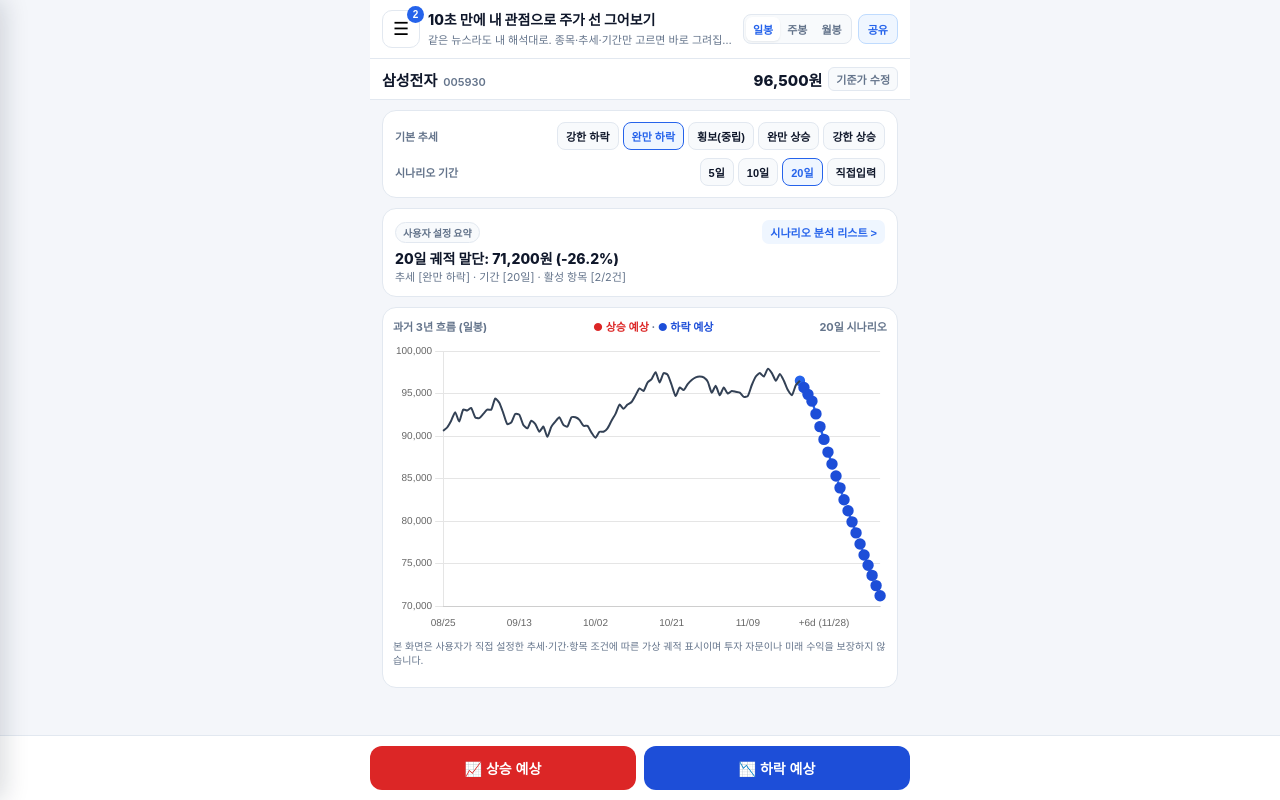
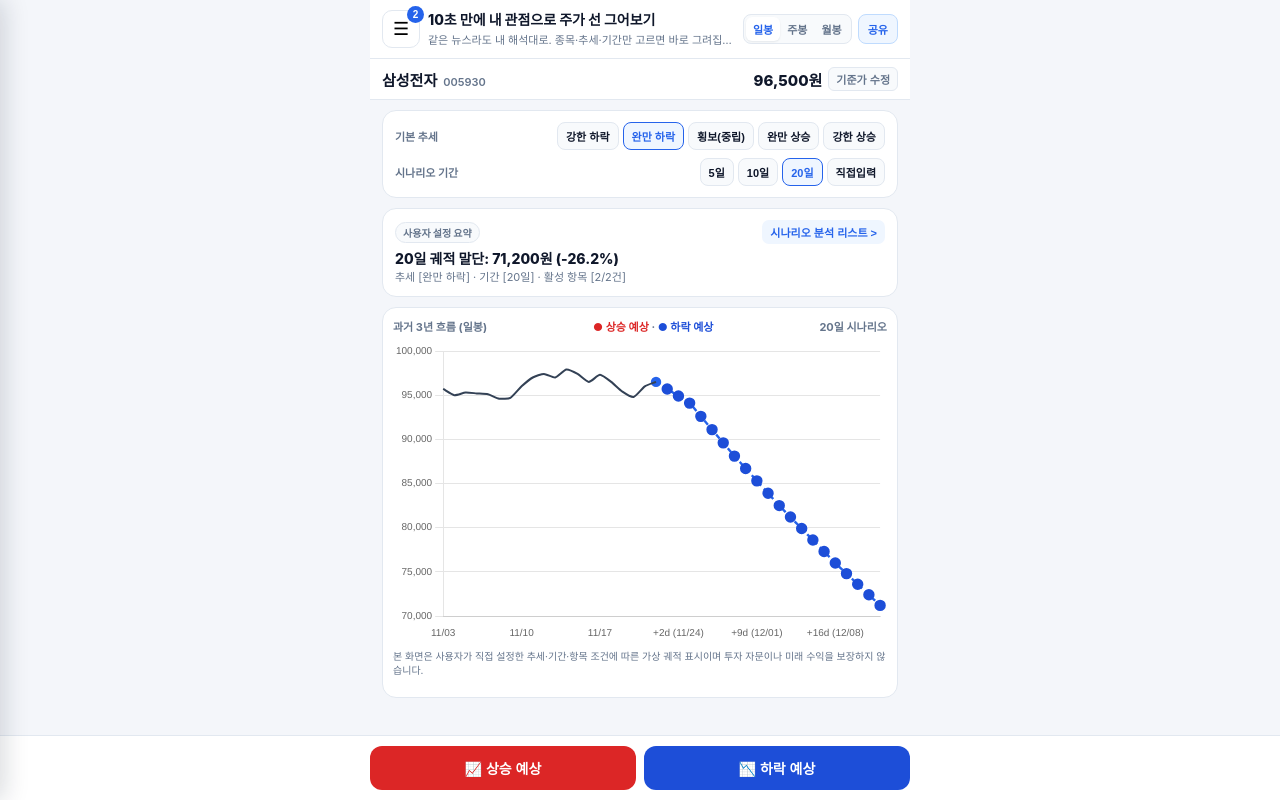
Before and after one commit to happyed6040-star/My-stock1, a plain HTML site: page index.html in a window 1280 px wide. Drawn offline with nearby package versions, Linux system fonts and the light colour scheme.

Commit message:
index.html 업데이트

```diff
--- a/index.html
+++ b/index.html
@@ -3,7 +3,7 @@
 <head>
   <meta charset="UTF-8" />
   <meta name="viewport" content="width=device-width, initial-scale=1.0, viewport-fit=cover" />
-  <title>나만의 주식 시나리오 v5.3</title>
+  <title>나만의 주식 시나리오 v5.3.1</title>
   <meta property="og:type" content="website" />
   <meta property="og:title" content="나만의 주식 시나리오 — 내 기준으로 그리는 주가 궤적" />
   <meta property="og:description" content="추세와 기간, 뉴스 강도를 직접 설정해 나만의 시나리오를 만들고 링크로 공유해 보세요." />
@@ -52,7 +52,6 @@
       padding-bottom: calc(82px + var(--safe-bottom));
     }
 
-    /* Header */
     .topbar {
       position: sticky;
       top: 0;
@@ -173,7 +172,6 @@
       white-space: nowrap;
     }
 
-    /* Stock Strip */
     .stock-strip {
       background: var(--surface);
       border-bottom: 1px solid var(--border);
@@ -225,7 +223,6 @@
       cursor: pointer;
     }
 
-    /* Cards & Controls */
     .main-content {
       padding: 10px 12px;
       display: flex;
@@ -297,7 +294,6 @@
       background: #fff;
     }
 
-    /* Summary Card */
     .summary-top {
       display: flex;
       align-items: center;
@@ -340,7 +336,6 @@
       word-break: break-word;
     }
 
-    /* Chart Card */
     .chart-card {
       padding: 10px;
     }
@@ -367,7 +362,7 @@
 
     .chart-canvas-wrap {
       position: relative;
-      height: 290px;
+      height: 300px;
       width: 100%;
     }
 
@@ -378,7 +373,6 @@
       line-height: 1.35;
     }
 
-    /* Fixed Bottom 2 Buttons */
     .bottom-bar {
       position: fixed;
       left: 0;
@@ -421,7 +415,6 @@
       color: #ffffff;
     }
 
-    /* Left Drawer */
     .backdrop {
       position: fixed;
       inset: 0;
@@ -642,7 +635,6 @@
       color: var(--muted);
     }
 
-    /* Modal with Scrollable Body + Fixed Footer */
     .modal-backdrop {
       position: fixed;
       inset: 0;
@@ -877,7 +869,6 @@
     </div>
   </div>
 
-  <!-- Left Drawer -->
   <div class="backdrop" id="drawerBackdrop"></div>
   <aside class="drawer" id="leftDrawer" aria-label="메뉴 서랍">
     <div class="drawer-header">
@@ -910,7 +901,6 @@
     </div>
   </aside>
 
-  <!-- Add / Edit Scenario Item Modal -->
   <div class="modal-backdrop" id="itemModalBackdrop">
     <div class="modal-sheet" role="dialog" aria-modal="true" aria-labelledby="itemModalTitle">
       <div class="modal-header">
@@ -972,7 +962,6 @@
     </div>
   </div>
 
-  <!-- Base Price Edit Modal -->
   <div class="modal-backdrop" id="priceModalBackdrop">
     <div class="modal-sheet" role="dialog" aria-modal="true" aria-labelledby="priceModalTitle">
       <div class="modal-header">
@@ -1099,8 +1088,8 @@
       return state.itemsByStock[state.stockCode];
     }
 
-    function generateHistorySeries(stock, tf) {
-      const count = tf === 'D' ? 90 : tf === 'W' ? 60 : 36;
+    function generateHistorySeries(stock, tf, targetCount) {
+      const count = Math.max(12, Math.min(90, targetCount || (tf === 'D' ? 30 : tf === 'W' ? 24 : 18)));
       const stepVol = tf === 'D' ? 0.015 : tf === 'W' ? 0.032 : 0.065;
       const points = [];
       let s = stock.seed;
@@ -1182,7 +1171,8 @@
 
     function renderAll() {
       const stock = getCurrentStock();
-      const history = generateHistorySeries(stock, state.timeframe);
+      const balancedHistCount = Math.max(12, Math.min(60, Number(state.horizonDays) || 20));
+      const history = generateHistorySeries(stock, state.timeframe, balancedHistCount);
       const scenario = computeScenarioSeries(stock.price);
       const items = getCurrentItems();
       const activeCount = items.filter((i) => i.enabled).length;
```
